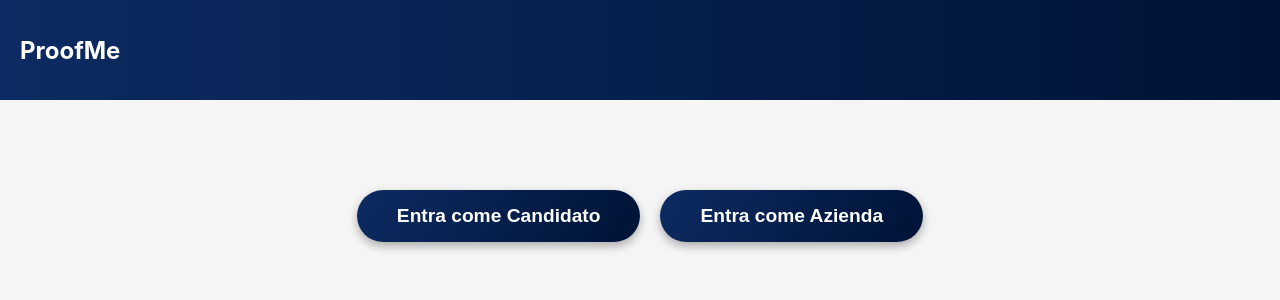
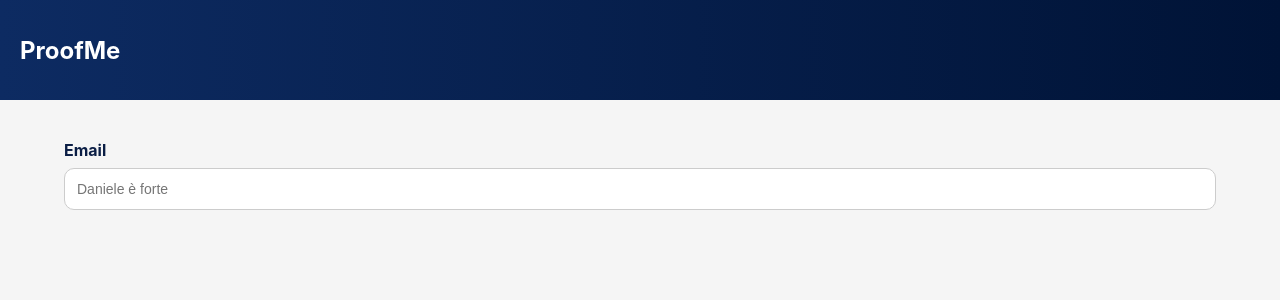
Before and after one commit to LilPessy/ProofMe, a React (Vite) app in the folder client/: page / in a window 1280 px wide. Shown: the top 300 px of the page. Built offline with nearby package versions, Linux system fonts and the light colour scheme; a web font is replaced by a local one.

Commit message:
Aggiornato Login

```diff
--- /dev/null
+++ b/client/src/pages/Login.css
@@ -0,0 +1,13 @@
+.login{
+    display: flex;
+    flex-direction: column;
+    width: 100vw;
+    align-items: center;
+}
+
+form{
+    display: flex;
+    flex-direction: column;
+    width: 90%;
+    margin-top: 40px;
+}
--- a/client/src/pages/Login.jsx
+++ b/client/src/pages/Login.jsx
@@ -1,6 +1,8 @@
 import { useNavigate } from 'react-router-dom';
 import Navbar from '../components/Navbar';
 import Button from '../components/Button';
+import FormField from '../components/FormField';
+import './Login.css'
 
 function Login() {
   const navigate = useNavigate();
@@ -19,17 +21,12 @@ function Login() {
   };
 
   return (
-    <>
+    <div className='login'>
         <Navbar/>
-        <div style={{ textAlign: 'center', marginTop: '50px' }}>
-
-        <div style={{ display: 'flex', gap: '20px', justifyContent: 'center' }}>
-
-            <Button content="Entra come Candidato" callback={() => handleLogin('candidato')} />
-            <Button content="Entra come Azienda" callback={() => handleLogin('azienda')} />
-        </div>
-        </div>
-    </>
+        <form>
+          <FormField type="email" name="Email" placeholder="Daniele è forte" />
+        </form>
+    </div>
   );
 }
 
```
